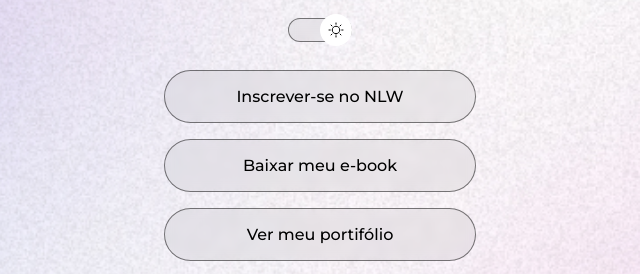
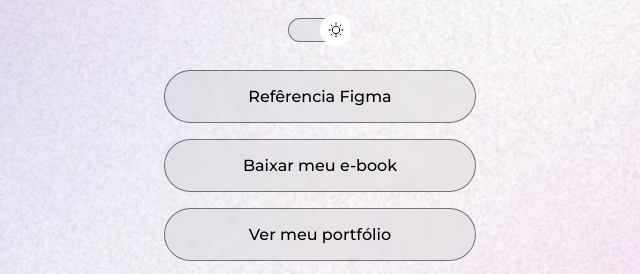
Before and after one commit to markschwenck/Projeto-2023, a plain HTML site: page index.html in a window 1280 px wide. Shown: the part 240-514 px from the top of the page, 320-960 px from the left. Drawn offline with nearby package versions, Linux system fonts and the light colour scheme.

Commit message:
Correção Link

```diff
--- a/index.html
+++ b/index.html
@@ -24,7 +24,7 @@
 
          <ul>
           <li>
-            <a href="#">Inscrever-se no NLW</a>
+            <a href="https://www.figma.com/file/5HW9DpxU2779Enpmw8w6Pn/DevLinks-%E2%80%A2-Projeto-Discover-(Community)?type=design&t=mng5ys0R0mxkRK5d-6" target="_blank">Refêrencia Figma</a>
           </li>
 
           <li>
@@ -32,7 +32,7 @@
           </li>
 
           <li>
-            <a href="https://github.com/markschwenck" target="_blank">Ver meu portifólio</a>
+            <a href="https://github.com/markschwenck" target="_blank">Ver meu portfólio</a>
           </li>
 
           <li>
```
Also changed, not shown: assets/Dark mode.png (added), assets/Light mode.png (added), 1 other file.
